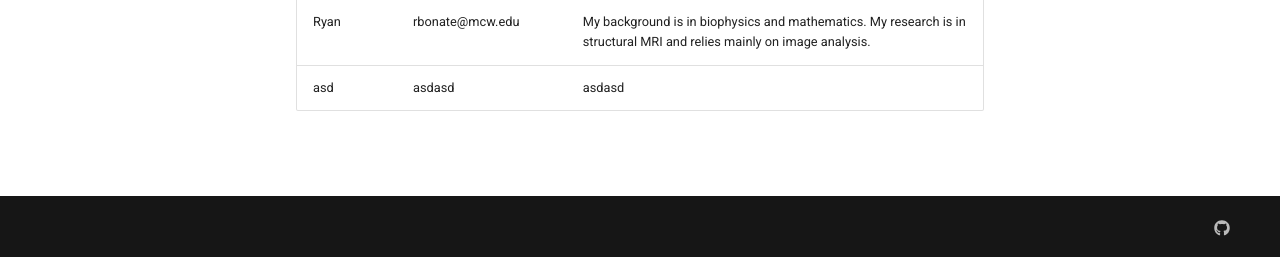
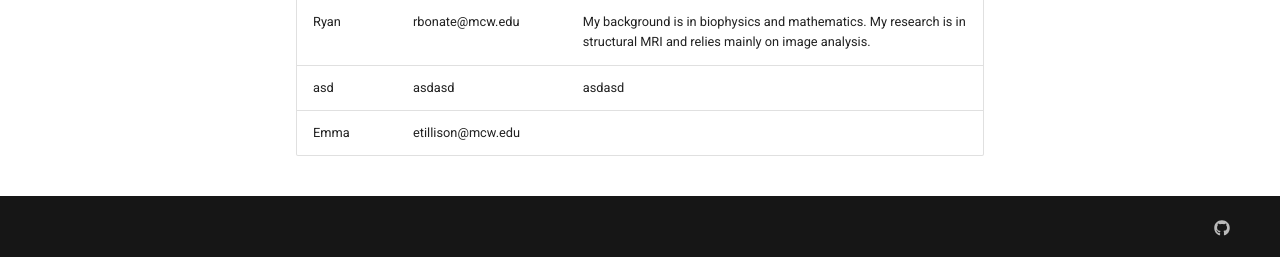
Before and after one commit to mcw-mstp/mcw-mstp.github.io, an MkDocs documentation site: the page built from docs/people/people.md, in a window 1280 px wide and 1034 px high. Shown: the part 774-1031 px from the top of the window. Built offline with MkDocs 1.6.1 and Material for MkDocs 9.7.7, drawn with Linux system fonts in a browser that asks for light colours; comment, search, counter and statistics services are not loaded.

Commit message:
Update people.md
add me

```diff
--- a/docs/people/people.md
+++ b/docs/people/people.md
@@ -15,3 +15,4 @@ Below is a list of people who you can reach out to and provide some background.
 | Kyler | kscrawford@mcw.edu | I am a structural biologist using techniques like NMR to study cancer signaling proteins. My research relies on protein visualization and modeling using applications like Pymol and Rosetta.
 | Ryan | rbonate@mcw.edu | My background is in biophysics and mathematics. My research is in structural MRI and relies mainly on image analysis. |
 |asd | asdasd | asdasd
+| Emma | etillison@mcw.edu | |
```
